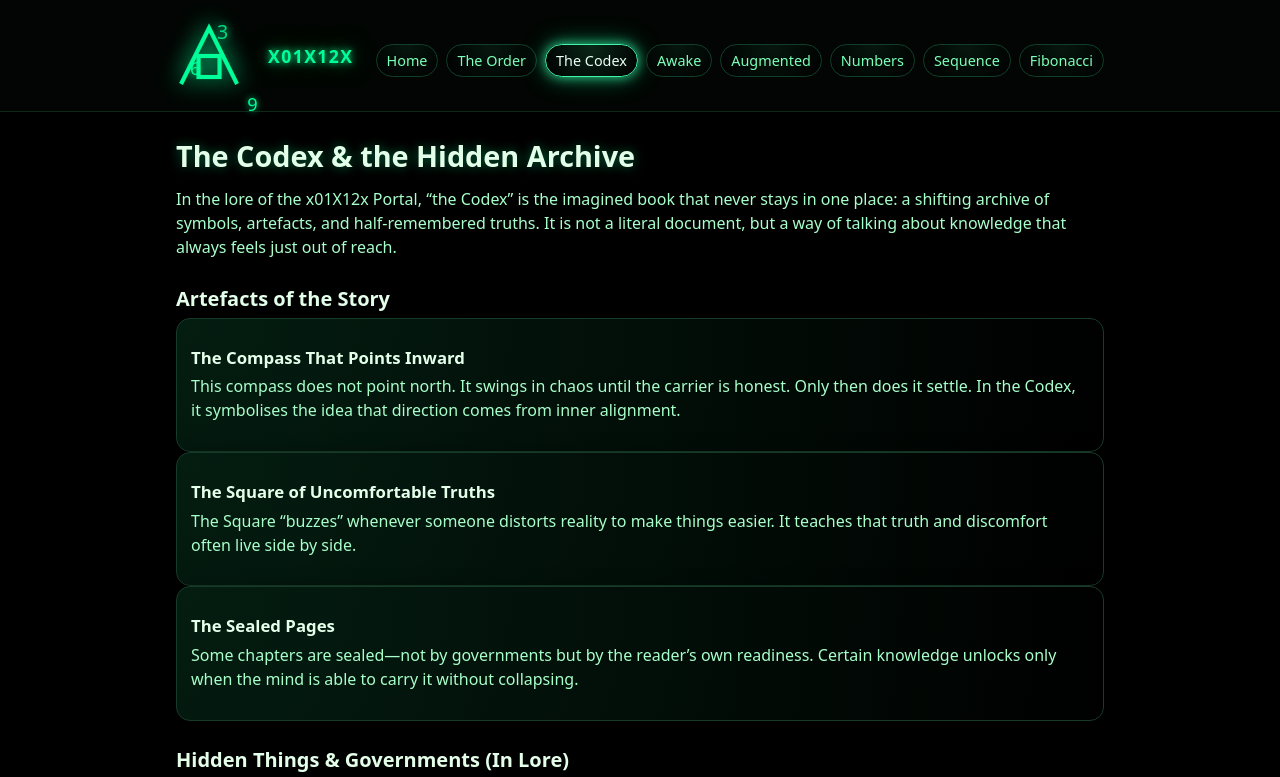
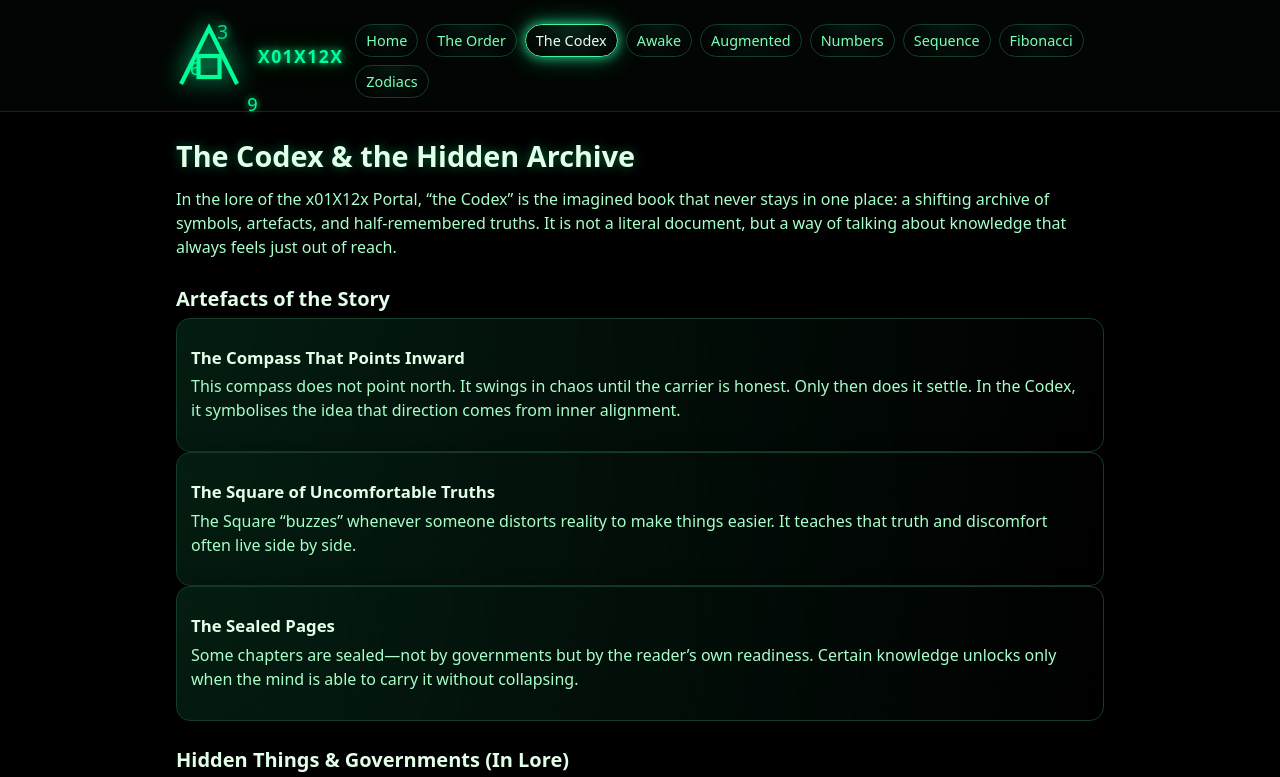
Before and after one commit to greenx0112/X-0112, a plain HTML site: page page3.html in a window 1280 px wide. Shown: the top 777 px of the page. Drawn offline with Linux system fonts and the light colour scheme.

Commit message:
Update page3.html

```diff
--- a/page3.html
+++ b/page3.html
@@ -72,6 +72,7 @@
       <a href="page6.html">Numbers</a>
       <a href="page7.html">Sequence</a>
       <a href="page8.html">Fibonacci</a>
+      <a href="page9.html">Zodiacs</a>
     </nav>
 
   </div>
```
